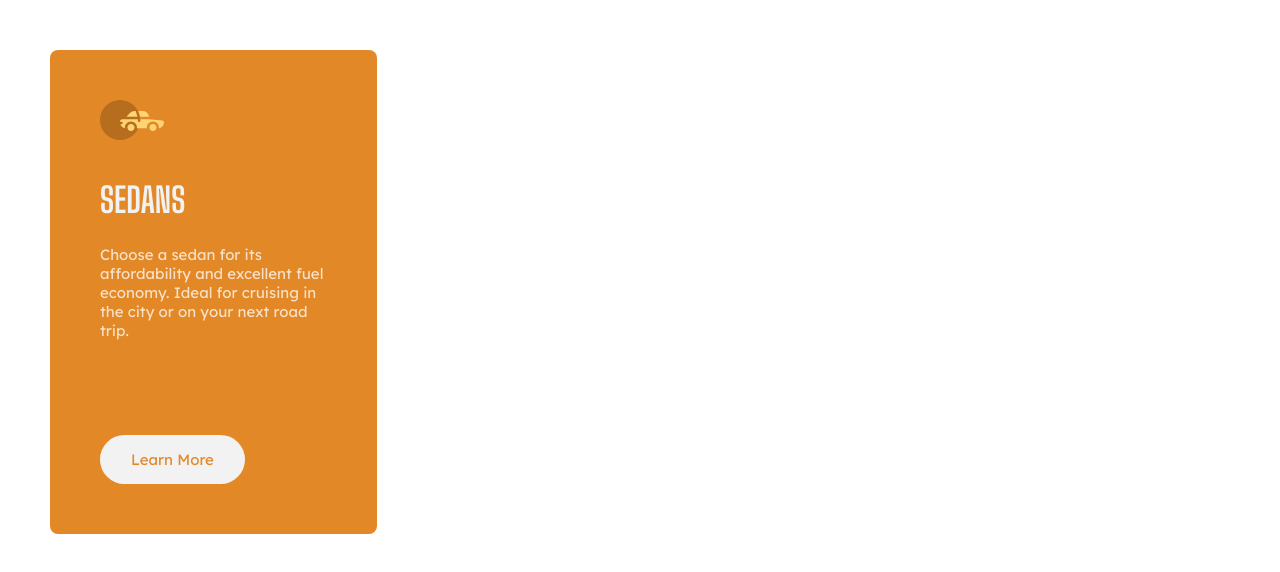
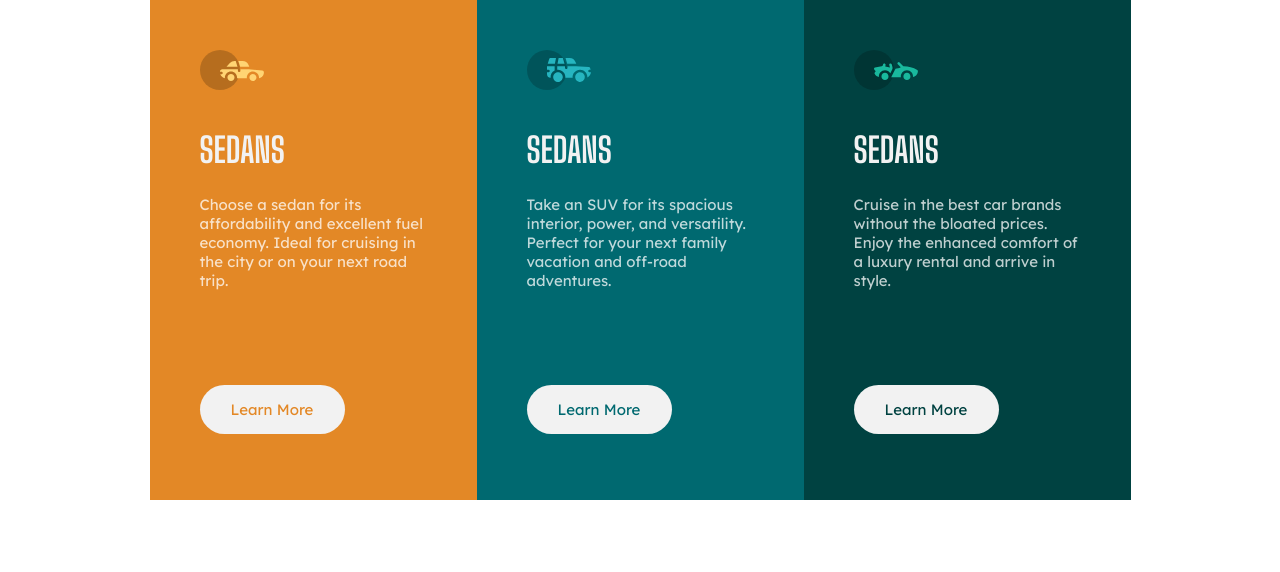
Before and after one commit to zetmosoma10/Column-preview, a plain HTML site: page index.html in a window 1280 px wide. Drawn offline with Linux system fonts and the light colour scheme.

Commit message:
add styles and desktop grid

```diff
--- a/index.html
+++ b/index.html
@@ -18,14 +18,36 @@
     />
   </head>
   <body>
+    <main>
+      <div class="grid grid-1x3">
         <article class="card card--orange">
           <img src="images/icon-sedans.svg" alt="" />
           <h1>SEDANS</h1>
           <p>
-        Choose a sedan for its affordability and excellent fuel economy. Ideal
-        for cruising in the city or on your next road trip.
+            Choose a sedan for its affordability and excellent fuel economy.
+            Ideal for cruising in the city or on your next road trip.
           </p>
           <button class="btn btn--orange">Learn More</button>
         </article>
+        <article class="card card--darkcyan">
+          <img src="images/icon-suvs.svg" alt="" />
+          <h1>SEDANS</h1>
+          <p>
+            Take an SUV for its spacious interior, power, and versatility.
+            Perfect for your next family vacation and off-road adventures.
+          </p>
+          <button class="btn btn--darkcyan">Learn More</button>
+        </article>
+        <article class="card card--veryDarkcyan">
+          <img src="images/icon-luxury.svg" alt="" />
+          <h1>SEDANS</h1>
+          <p>
+            Cruise in the best car brands without the bloated prices. Enjoy the
+            enhanced comfort of a luxury rental and arrive in style.
+          </p>
+          <button class="btn btn--veryDarkcyan">Learn More</button>
+        </article>
+      </div>
+    </main>
   </body>
 </html>
--- a/styles.css
+++ b/styles.css
@@ -16,14 +16,19 @@ html {
 *::after {
   box-sizing: border-box;
 }
-/* font-family: 'Big Shoulders Display', cursive;
-font-family: 'Lexend Deca', sans-serif; */
 
 body {
   margin: 0;
   font-size: 1.5rem;
   font-family: "Lexend Deca", sans-serif;
   color: var(--transparent-white-paragraph);
+}
+
+main {
+  display: flex;
+  justify-content: center;
+  align-items: center;
+  height: 100%;
 }
 
 h1,
@@ -48,10 +53,12 @@ h3 {
   cursor: pointer;
 }
 
-.btn:hover {
+.btn:hover,
+.btn:focus {
   background: transparent;
   border: 2px solid var(--very-lightGrey);
   color: var(--very-lightGrey);
+  outline: none;
 }
 
 .btn--darkcyan {
@@ -65,13 +72,17 @@ h3 {
   color: var(--primary-VeryDark-cyan);
 }
 
+@media screen and (min-width: 678px) {
+  .btn {
+    margin-top: 8rem;
+  }
+}
+
 /* card */
 
 .card {
-  border-radius: 8px;
   width: 327px;
   padding: 5rem;
-  margin: 5rem;
 }
 
 .card--darkcyan {
@@ -86,8 +97,17 @@ h3 {
   background: var(--primary-VeryDark-cyan);
 }
 
+/* Grid */
+.grid {
+  display: grid;
+}
+
 @media screen and (min-width: 678px) {
-  .btn {
-    margin-top: 8rem;
+  .grid-1x3 {
+    grid-template-columns: repeat(3, 1fr);
+  }
+
+  .card {
+    height: 500px;
   }
 }
```
Lines whose indentation alone changed are shown as unchanged.
